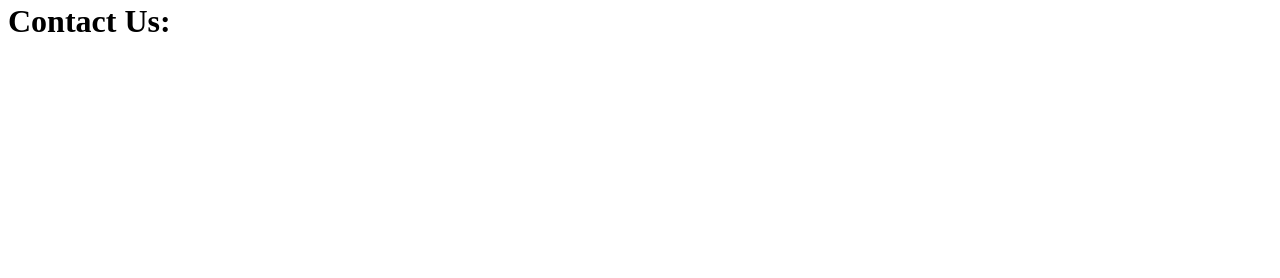
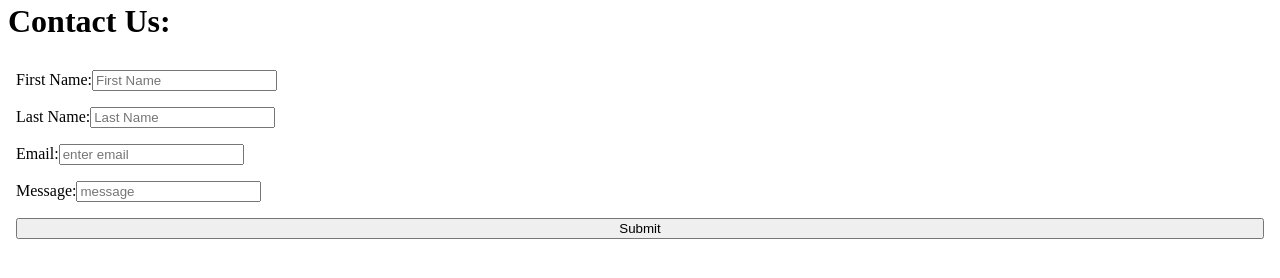
Before and after one commit to jsunderman0/Block30CareerSim, a React (Vite) app: page /#/contact_us in a window 1280 px wide. Shown: the part 338-616 px from the top of the page. Built offline with nearby package versions, Linux system fonts and the light colour scheme; no server answers; sample sign-in values are in the browser's storage.

Commit message:
contact us form

```diff
--- a/src/ContactUs.jsx
+++ b/src/ContactUs.jsx
@@ -3,7 +3,27 @@ const ContactUs = () => {
         <>
         <h1> Contact Us:</h1>
         <form>
+            <label> First Name:
+                <input type="text" name="first" placeholder="First Name">
 
+                </input>
+            </label>
+            <label> Last Name:
+                <input type="text" name="last" placeholder="Last Name">
+
+                </input>
+            </label>
+            <label> Email:
+                <input type="text" name="email" placeholder="enter email">
+
+                </input>
+            </label>
+            <label> Message:
+                <input type="text" name="message" placeholder="message">
+
+                </input>
+            </label>
+            <button> Submit </button>
         </form>
         </>
     )
```
